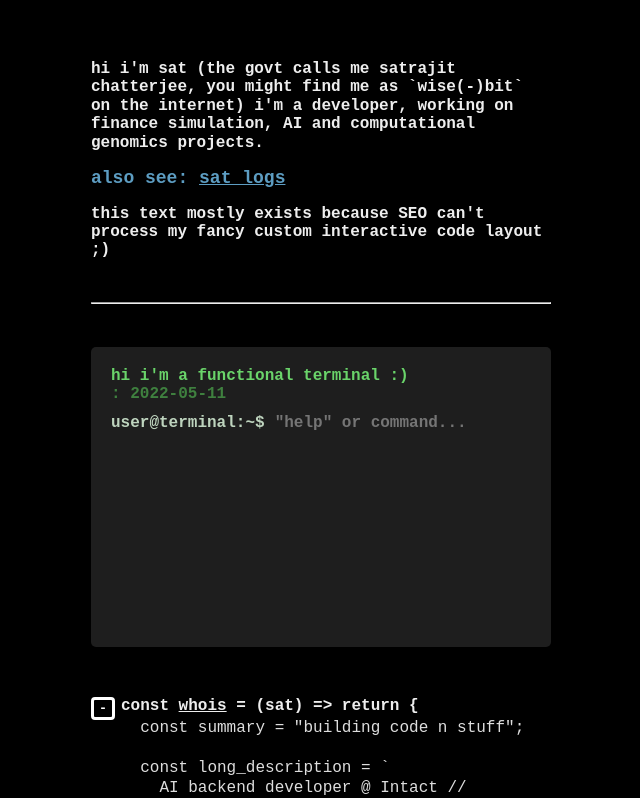
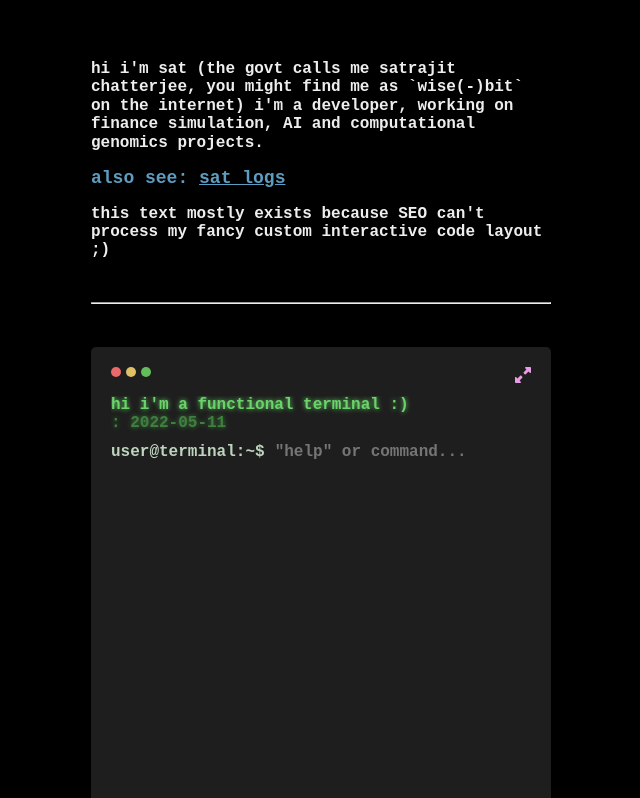
Before and after one commit to wise-bit/wise-bit.github.io, a Next.js app: page / in a window 1280 px wide. Shown: the top 798 px of the page, without its empty margins (319-959 px from the left). Built offline with nearby package versions, Linux system fonts and the light colour scheme.

Commit message:
feat: better terminal

```diff
--- a/components/Home.tsx
+++ b/components/Home.tsx
@@ -63,10 +63,12 @@ const Home: NextPage<Props> = (_props) => {
   }, []);
 
   const handleKeydown = useCallback((e: KeyboardEvent) => {
-    if (e.key === '-' || e.key === '_') {
-      setExpandAll(false);
-    } else if (e.key === '+' || e.key === '=') {
-      setExpandAll(true);
+    if (document.activeElement?.tagName !== 'INPUT') {
+      if (e.key === '-' || e.key === '_') {
+        setExpandAll(false);
+      } else if (e.key === '+' || e.key === '=') {
+        setExpandAll(true);
+      }
     }
   }, []);
 
@@ -88,7 +90,7 @@ const Home: NextPage<Props> = (_props) => {
         </div>
 
         {/* Terminal */}
-        <div>
+        <div className={styles.terminal}>
           <Terminal publicKey={publicKey} />
         </div>
 
--- a/components/Terminal.tsx
+++ b/components/Terminal.tsx
@@ -1,4 +1,7 @@
-import React, { KeyboardEvent, useEffect, useState } from 'react';
+import React, { KeyboardEvent, useEffect, useRef, useState } from 'react';
+import { FontAwesomeIcon } from '@fortawesome/react-fontawesome';
+import { faUpRightAndDownLeftFromCenter } from '@fortawesome/free-solid-svg-icons';
+import styles from '../styles/Terminal.module.css';
 
 const getDate = () => {
   const today = new Date();
@@ -16,11 +19,14 @@ const Terminal: React.FC<TerminalProps> = (props) => {
   const { publicKey } = props;
   const [input, setInput] = useState<string>('');
   const [historyPtr, setHistoryPtr] = useState<number>(0);
+  const [showModal, setShowModal] = useState<boolean>(false);
   const [inputCommands, setInputCommands] = useState<string[]>([]);
   const [logs, setLogs] = useState<string[]>([
     `hi i'm a functional terminal :)`,
     `: ${getDate()}`,
   ]);
+
+  const inputRef = useRef<HTMLInputElement>(null);
 
   const directory: { [key: string]: string } = {
     'secret.txt': '[redacted]',
@@ -38,23 +44,21 @@ const Terminal: React.FC<TerminalProps> = (props) => {
     'ls',
     'dir',
     'cat',
+    'history',
     'vim',
   ];
 
   const handleCommand = (event: KeyboardEvent<HTMLInputElement>) => {
     if (event.key === 'Enter') {
-      // c:
-      // enter user command
+      // c: enter user command
       const raw_input: string = input.trim();
-
       setLogs([...logs, `> ${input}`]);
       setInputCommands([...inputCommands, raw_input]);
       setHistoryPtr(0);
 
       // available commands
       if (raw_input.startsWith('cat')) {
-        // i:
-        // read files
+        // i: read files
         const inputParts = raw_input.split(' ');
         if (inputParts.length != 2) {
           setLogs((prevLogs) => [...prevLogs, 'ERROR syntax: cat <filename>']);
@@ -68,12 +72,10 @@ const Terminal: React.FC<TerminalProps> = (props) => {
           }
         }
       } else if (raw_input.startsWith('vim')) {
-        // i:
-        // all vim operations
+        // i: all vim operations
         setLogs((prevLogs) => [...prevLogs, 'coming soon...']);
       } else {
-        // i:
-        // all other available commands
+        // i: all other available commands
         switch (raw_input.toLowerCase()) {
           case 'help':
             setLogs((prevLogs) => [
@@ -123,34 +125,37 @@ const Terminal: React.FC<TerminalProps> = (props) => {
             ]);
             break;
 
+          case 'history':
+            setLogs((prevLogs) => [
+              ...prevLogs,
+              `(${inputCommands.join('; ')})`,
+            ]);
+            break;
+
           default:
             setLogs((prevLogs) => [...prevLogs, 'ERROR: command not found']);
         }
       }
-
       setInput(''); // clear input after command execution
-
       const logDiv = document.querySelector<HTMLDivElement>('#terminal-input');
-      if (logDiv) {
-        logDiv.scrollTop = logDiv.scrollHeight;
-      }
+      if (logDiv) logDiv.scrollTop = logDiv.scrollHeight;
     } else if (event.key === 'Escape') {
-      // c:
-      // clearn input
+      // c: clearn input
       setInput('');
     } else if (event.key === 'ArrowUp') {
-      // c:
-      // go up in history
+      // c: go up in history
       if (historyPtr < inputCommands.length) {
         setInput(inputCommands[inputCommands.length - historyPtr - 1]);
         setHistoryPtr(historyPtr + 1);
       }
     } else if (event.key === 'ArrowDown') {
-      // c:
-      // go down in history
+      // c: go down in history
       if (historyPtr > 0) {
         setInput(inputCommands[inputCommands.length - historyPtr]);
         setHistoryPtr(historyPtr - 1);
+      } else {
+        setInput('');
+        setHistoryPtr(0);
       }
     }
   };
@@ -173,13 +178,48 @@ const Terminal: React.FC<TerminalProps> = (props) => {
   }, [logs]);
 
   return (
-    <div style={terminalStyle} id='terminal'>
-      <div style={logStyle}>
+    <>
+      {/* {showModal && (
+        <div className={styles.modal}>
+          <div className={styles.modalContent}>
+            <h2>Hello World</h2>
+            <button onClick={() => setShowModal(false)}>Close</button>
+          </div>
+        </div>
+      )} */}
+
+      <div
+        className={styles.terminalContainer}
+        onClick={() => inputRef.current?.focus()}
+      >
+        <div className={styles.windowFakeButtonSet}>
+          <span
+            className={styles.windowFakeButton}
+            style={{ backgroundColor: '#ec6969ff' }}
+          ></span>
+          <span
+            className={styles.windowFakeButton}
+            style={{ backgroundColor: '#ddc164ff' }}
+          ></span>
+          <span
+            className={styles.windowFakeButton}
+            style={{ backgroundColor: '#62be5aff' }}
+          ></span>
+          <div
+            className={styles.windowExpandButton}
+            onClick={() => setShowModal(true)}
+          >
+            <FontAwesomeIcon icon={faUpRightAndDownLeftFromCenter} />
+          </div>
+        </div>
+        <div className={styles.terminal} id='terminal'>
+          <div className={styles.log}>
             {logs.map((log, index) => (
               <div
                 key={index}
                 style={{
                   color: getCommandColor(log),
+                  textShadow: `0 0 5px ${getCommandColor(log)}`,
                   marginTop: log.startsWith('>') ? '10px' : '0',
                 }}
               >
@@ -187,62 +227,23 @@ const Terminal: React.FC<TerminalProps> = (props) => {
               </div>
             ))}
           </div>
-      <div style={inputWrapperStyle}>
-        <span style={promptStyle}>user@terminal:~$</span>
+          <div className={styles.inputWrapper}>
+            <span className={styles.prompt}>user@terminal:~$</span>
             <input
               type='text'
+              ref={inputRef}
               placeholder='"help" or command...'
               value={input}
               onChange={(e) => setInput(e.target.value)}
               onKeyDown={handleCommand}
-          style={inputStyle}
+              className={styles.terminalInput}
               autoFocus
             />
           </div>
         </div>
+      </div>
+    </>
   );
 };
 
-const terminalStyle: React.CSSProperties = {
-  backgroundColor: '#1e1e1e',
-  color: '#6ad46a',
-  fontSize: '16px',
-  fontWeight: 'bold',
-  fontFamily: 'monospace',
-  padding: '20px',
-  marginBottom: '30px',
-  borderRadius: '5px',
-  height: '300px',
-  overflowY: 'auto',
-  overflowX: 'scroll',
-  width: '100%',
-  maxWidth: '460px',
-};
-
-const logStyle: React.CSSProperties = {
-  marginBottom: '10px',
-};
-
-const inputWrapperStyle: React.CSSProperties = {
-  display: 'flex',
-  alignItems: 'center',
-};
-
-const promptStyle: React.CSSProperties = {
-  marginRight: '10px',
-  color: '#bed4be',
-};
-
-const inputStyle: React.CSSProperties = {
-  backgroundColor: '#1e1e1e',
-  color: '#FFF',
-  fontFamily: 'monospace',
-  fontWeight: 'bold',
-  border: 'none',
-  outline: 'none',
-  width: '100%',
-  paddingLeft: '0px',
-  fontSize: '16px',
-};
-
 export default Terminal;
--- a/package.json
+++ b/package.json
@@ -16,6 +16,10 @@
   "dependencies": {
     "@aws-sdk/client-s3": "^3.844.0",
     "@aws-sdk/s3-request-presigner": "^3.844.0",
+    "@fortawesome/fontawesome-svg-core": "^6.7.2",
+    "@fortawesome/free-brands-svg-icons": "^6.7.2",
+    "@fortawesome/free-solid-svg-icons": "^6.7.2",
+    "@fortawesome/react-fontawesome": "^0.2.2",
     "fs": "^0.0.1-security",
     "next": "^15.3.5",
     "prettier": "^3.6.2",
--- a/pages/_app.tsx
+++ b/pages/_app.tsx
@@ -1,7 +1,12 @@
+import '@fortawesome/fontawesome-svg-core/styles.css';
+import { config } from '@fortawesome/fontawesome-svg-core';
 import '../styles/globals.css';
 import '../styles/custom-styles.css';
 
 import type { AppProps } from 'next/app';
+
+// disable automatic CSS insertion
+config.autoAddCss = false;
 
 function MyApp({ Component, pageProps }: AppProps) {
   return <Component {...pageProps} />;
--- a/styles/Home.module.css
+++ b/styles/Home.module.css
@@ -12,6 +12,10 @@
 .mainpage {
   margin-bottom: 50px;
 }
+
+/* .terminal {
+  height: 300px;
+} */
 
 /* @media screen and (max-width: 767px) {
   .mainpage {
--- a/styles/Terminal.module.css
+++ b/styles/Terminal.module.css
@@ -0,0 +1,83 @@
+.terminalContainer {
+  background-color: #1e1e1e;
+  font-size: 16px;
+  font-weight: bold;
+  font-family: monospace;
+  padding: 20px;
+  height: auto;
+  width: 100%;
+  margin-bottom: 30px;
+  border-radius: 5px;
+  overflow: scroll;
+}
+
+.terminal {
+  color: #6ad46a;
+  caret-color: #6ad46a;
+  height: 400px;
+  width: 100%;
+  overflow-y: auto;
+  overflow-x: scroll;
+}
+
+.log {
+  margin-bottom: 10px;
+}
+
+.inputWrapper {
+  display: flex;
+  align-items: center;
+}
+
+.prompt {
+  margin-right: 10px;
+  color: #bed4be;
+}
+
+.terminalInput {
+  background-color: #1e1e1e;
+  color: #fff;
+  font-family: monospace;
+  font-weight: bold;
+  border: none;
+  outline: none;
+  width: 100%;
+  padding-left: 0px;
+  font-size: 16px;
+}
+
+.windowFakeButtonSet {
+  position: sticky;
+  top: 0;
+  display: flex;
+  justify-content: flex-start;
+  gap: 5px;
+  margin-bottom: 10px;
+}
+
+.windowFakeButton {
+  display: inline-block;
+  width: 10px;
+  height: 10px;
+  background-color: green;
+  border-radius: 50%;
+}
+
+.windowExpandButton {
+  margin-left: auto;
+  color: #e79de4;
+  cursor: pointer;
+}
+
+.modal {
+  position: fixed;
+  z-index: 999;
+  top: 10vh;
+  left: 10vw;
+  width: 80vw;
+  height: 80vh;
+  background-color: #ffffff;
+  display: flex;
+  justify-content: center;
+  align-items: center;
+}
```
Also changed, not shown: 1 other file (tests, documents, lock files or other folders). Lines whose indentation alone changed are shown as unchanged.
